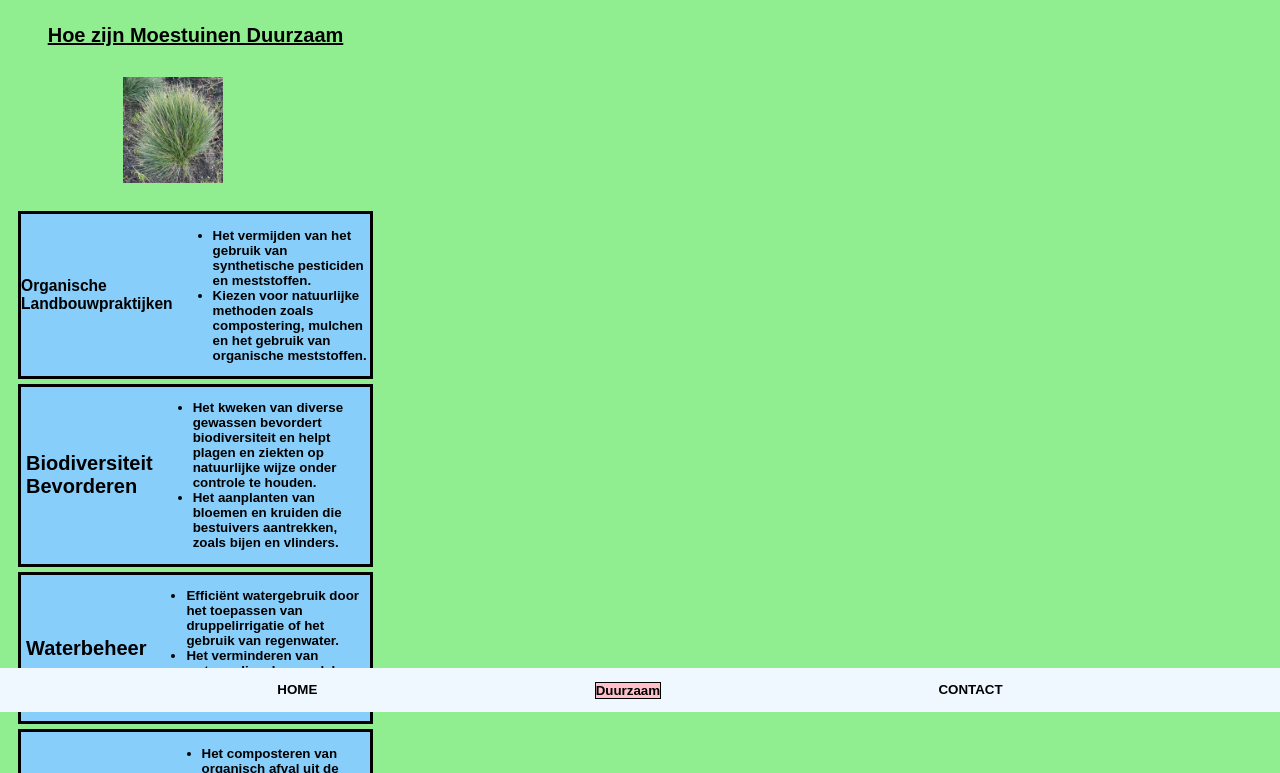
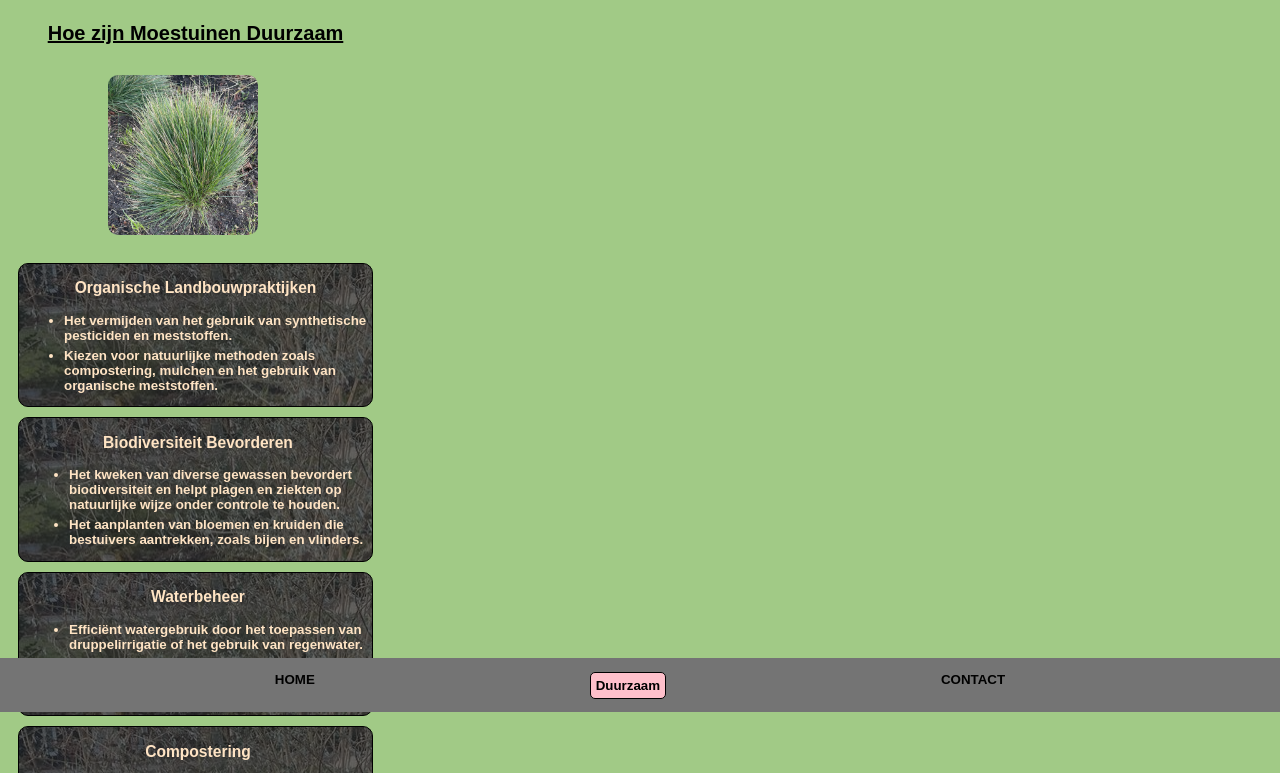
Before and after one commit to Dbuitenweg/individuele, a plain HTML site: page about.html in a window 1280 px wide. Shown: the part 88-861 px from the top of the page. Drawn offline with Linux system fonts and the light colour scheme.

Commit message:
6:12
1-24-2024

```diff
--- a/about.html
+++ b/about.html
@@ -35,7 +35,7 @@
             </section>
 
             <section class="biodiversiteit-bevorderen">
-                <h2>Biodiversiteit Bevorderen</h2>
+                <h3>Biodiversiteit Bevorderen</h3>
                 <ul>
                     <li>Het kweken van diverse gewassen bevordert biodiversiteit en helpt plagen en ziekten op natuurlijke wijze onder controle te houden.</li>
                     <li>Het aanplanten van bloemen en kruiden die bestuivers aantrekken, zoals bijen en vlinders.</li>
@@ -43,7 +43,7 @@
 
             </section>
             <section class="waterbeheer">
-                <h2>Waterbeheer</h2>
+                <h3>Waterbeheer</h3>
                 <ul>
                     <li>Efficiënt watergebruik door het toepassen van druppelirrigatie of het gebruik van regenwater.</li>
                     <li>Het verminderen van waterverlies door mulchen om vocht vast te houden in de bodem.</li>
@@ -51,7 +51,7 @@
             </section>
 
             <section class="compostering">
-                <h2>Compostering</h2>
+                <h3>Compostering</h3>
                 <ul>
                     <li>Het composteren van organisch afval uit de moestuin om vruchtbare compost te creëren.</li>
                     <li>Minimaliseren van de hoeveelheid keukenafval die naar het algemene afval gaat door groente- en fruitresten te composteren.</li>
@@ -59,7 +59,7 @@
             </section>
 
             <section class="lokaal-en-seizoensgebonden-voedsel">
-                <h2>Lokaal en Seizoens- gebonden Voedsel</h2>
+                <h3>Lokaal en Seizoens- gebonden Voedsel</h3>
                 <ul>
                     <li>Het verbouwen van voedsel dat geschikt is voor het lokale klimaat en seizoen, waardoor energie wordt bespaard die anders nodig zou zijn voor het transporteren van voedsel over lange afstanden.</li>
                     <li>Het delen van overvloedige oogsten met buren of lokale gemeenschap, waardoor voedselverspilling wordt verminderd.</li>
@@ -67,7 +67,7 @@
             </section>
 
             <section class="herbruikbare-materialen">
-                <h2>Herbruikbare Materialen</h2>
+                <h3>Herbruikbare Materialen</h3>
                 <ul>
                     <li>Het gebruik van herbruikbare materialen zoals gerecyclede plantenbakken, pallets of opnieuw in te zetten tuinmaterialen.</li>
                     <li>Minimaliseren van het gebruik van plastic en het kiezen voor duurzame alternatieven.</li>
@@ -75,7 +75,7 @@
             </section>
 
             <section class="zuinig-energiegebruik">
-                <h2>Zuinig Energiegebruik</h2>
+                <h3>Zuinig Energiegebruik</h3>
                 <ul>
                     <li>Efficiënt gebruik van energie bij het telen van voedsel, bijvoorbeeld door gebruik te maken van natuurlijk zonlicht en windenergie.</li>
                     <li>Beperken van het gebruik van elektrische apparaten en machines.</li>
@@ -83,7 +83,7 @@
             </section>
 
             <section class="zorg-voor-de-bodem">
-                <h2>Zorg voor de Bodem</h2>
+                <h3>Zorg voor de Bodem</h3>
                 <ul>
                     <li>Implementeren van methoden zoals rotatie van gewassen en groenbemesting om de vruchtbaarheid van de bodem te behouden.</li>
                     <li>Het vermijden van overmatig ploegen om de bodemstructuur te beschermen.</li>
--- a/style.css
+++ b/style.css
@@ -1,6 +1,6 @@
 /* alles */
 body{
-    background-color: lightgreen;
+    background-color: rgb(161, 202, 134);
     max-width: 375px;
     height: auto;
     font-size: smaller;
@@ -14,7 +14,7 @@ footer{
     left: 0;
     width: 100%;
     height: auto;
-    background-color: aliceblue;
+    background-color: rgb(116, 116, 116);
     color: black;
     padding: 0;
 }
@@ -34,6 +34,8 @@ footer a{
 .activepage{
     background-color: pink;
     border: solid black thin;
+    border-radius: 5px;
+    padding: 5px;
 }
 
 
@@ -47,9 +49,9 @@ h1{
 }
 
 .logo{
-    border-bottom: solid black;
+    border-bottom: solid black thin;
     display: flex;
-    background-color: aliceblue;
+    background-color: rgb(116, 116, 116);
     margin: -10px;
 }
 
@@ -70,6 +72,11 @@ h1{
     padding-left: 100px;
     text-decoration: underline;
     font-weight: bolder;
+}
+
+.text-home p{
+    border-left: solid black;
+    padding-left: 5px;
 }
 
 .text-1{
@@ -110,37 +117,51 @@ h1{
 }
 
 .img3 img{
-    width: 100px;
-    margin-left: 75px;
-
+    width: 150px;
+    margin-left: 60px;
+    border-radius: 10px;
 }
 
 .organische-landbouwpraktijken{
-    border: solid black;
-    display: flex;
-    align-items: center;
+    border: solid black thin;
     margin-top: 25px;
     margin-left: 10PX;
     margin-right: 10PX;
-    background-color:lightskyblue;
+    background-color:rgb(39, 39, 39);
+    color:bisque;
+    background-image: url(img/op2.png);
+    border-radius: 10px;
 }
 
-.lokaal-en-seizoensgebonden-voedsel ul{
-    padding-left: 70px;
+.organische-landbouwpraktijken li{
+    margin: 5px;
+}
+
+.organische-landbouwpraktijken h3{
+    display: flex;
+    justify-content: center;
 }
 
 .waterbeheer,.compostering,.zorg-voor-de-bodem,.zuinig-energiegebruik,.herbruikbare-materialen,.lokaal-en-seizoensgebonden-voedsel,.biodiversiteit-bevorderen{
-    border: solid black;
-    display: flex;
-    align-items: center;
-    margin-top: 5px;
+    border: solid black thin;
+    background-color:rgb(39, 39, 39);
+    color:bisque;
+    background-image: url(img/op2.png);
+    margin-top: 10px;
     margin-left: 10PX;
     margin-right: 10PX;
     padding-left: 5px;
-    background-color:lightskyblue;
+    border-radius: 10px;
 }
 
+.waterbeheer li,.compostering li,.zorg-voor-de-bodem li,.zuinig-energiegebruik li,.herbruikbare-materialen li,.lokaal-en-seizoensgebonden-voedsel li,.biodiversiteit-bevorderen li{
+    margin: 5px;
+}
 
+.waterbeheer h3,.compostering h3,.zorg-voor-de-bodem h3,.zuinig-energiegebruik h3,.herbruikbare-materialen h3,.lokaal-en-seizoensgebonden-voedsel h3,.biodiversiteit-bevorderen h3{
+    display: flex;
+    justify-content: center;
+}
 
 .zorg-voor-de-bodem{
     margin-bottom: 35px;
@@ -151,6 +172,7 @@ h1{
     height: auto;
     margin-bottom: 60px;
     margin-left: 20px;
+    border-radius: 10px;
 }
 
 /* eind about */
```
Also changed, not shown: contact.html (+2 -2 lines), img/op.jpg (added), img/op2.png (added).
